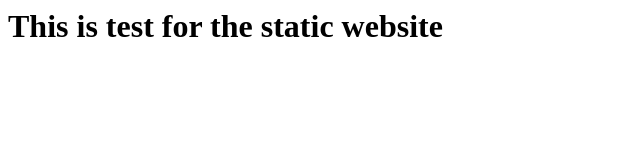
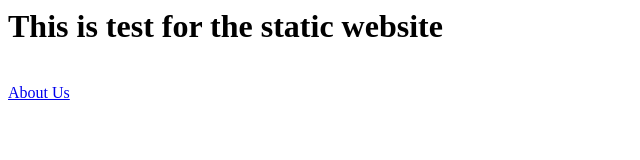
Before and after one commit to vivektailang/resume, a plain HTML site: page index.html in a window 1280 px wide. Shown: the full height of the page, 0-640 px from the left. Drawn offline with Linux system fonts and the light colour scheme.

Commit message:
Update index.html

```diff
--- a/index.html
+++ b/index.html
@@ -5,6 +5,7 @@
 </head>
 <body>
 <h1>This is test for the static website</h1>
-
+<br/>
+<a href="aboutus.html">About Us</a>
 </body>
 </html>
```
